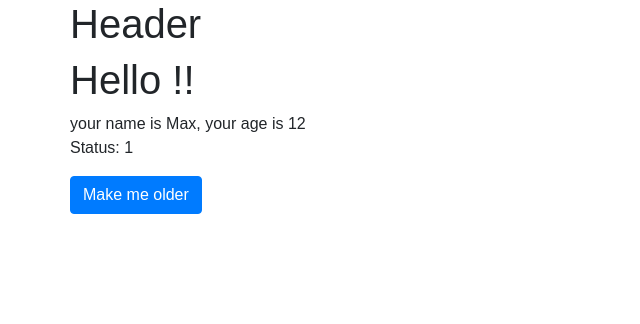
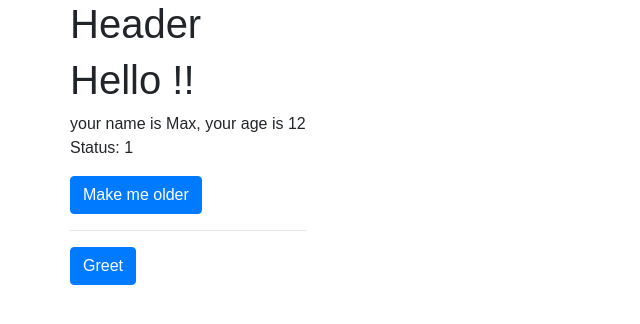
Before and after one commit to hfpp2012/hello-react, a React (Create React App) app: page / in a window 1280 px wide. Shown: the top 324 px of the page, without its empty margins (0-640 px from the left). Built offline with nearby package versions, Linux system fonts and the light colour scheme.

Commit message:
组件间传值

```diff
--- a/src/App.js
+++ b/src/App.js
@@ -4,6 +4,10 @@ import Header from './components/Header';
 import Home from './components/Home';
 
 class App extends Component {
+  onGreet(age) {
+    alert(age);
+  }
+
   render() {
     const user = {
       name: "Anna",
@@ -23,7 +27,7 @@ class App extends Component {
         </div>
         <div className="row">
           <div className="col-xs-1 col-xs-offset-11">
-            <Home name={"Max"} initialAge={12} user={user} />
+            <Home name={"Max"} initialAge={12} user={user} greet={this.onGreet} />
           </div>
         </div>
       </div>
--- a/src/components/Home.js
+++ b/src/components/Home.js
@@ -22,6 +22,10 @@ export default class Home extends Component {
     })
   }
 
+  handleGreet() {
+    this.props.greet(this.state.age)
+  }
+
   render() {
     return (
       <div className="container">
@@ -30,6 +34,8 @@ export default class Home extends Component {
             <div>your name is {this.props.name}, your age is {this.state.age}</div>
             <p>Status: {this.state.status}</p>
             <button onClick={() => {this.onMakeOlder()}} className="btn btn-primary">Make me older</button>
+            <hr />
+            <button onClick={this.handleGreet.bind(this)} className="btn btn-primary">Greet</button>
           </div>
         </div>
       </div>
@@ -40,5 +46,6 @@ export default class Home extends Component {
 Home.propTypes = {
   name: PropTypes.string,
   age: PropTypes.number,
-  user: PropTypes.object
+  user: PropTypes.object,
+  greet: PropTypes.func
 };
```
